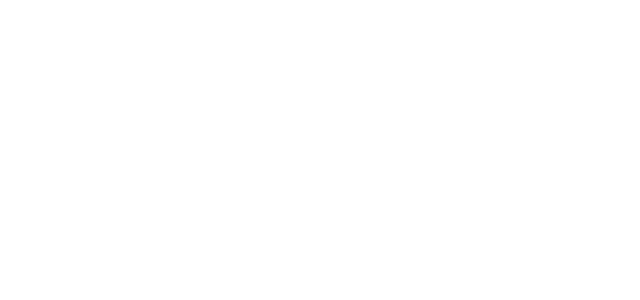
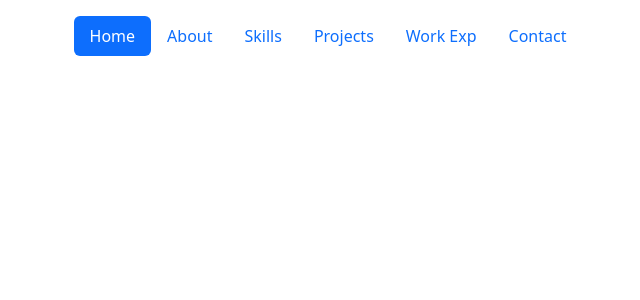
Before and after one commit to Abhishek-1804/abhishekdeshpande_portfolio, a React (Create React App) app: page / in a window 1280 px wide. Shown: the top 300 px of the page, without its empty margins (312-952 px from the left). Built offline with nearby package versions, Linux system fonts and the light colour scheme.

Commit message:
added a navbar

```diff
--- a/package.json
+++ b/package.json
@@ -9,6 +9,7 @@
     "bootstrap": "^5.3.1",
     "react": "^18.2.0",
     "react-dom": "^18.2.0",
+    "react-router-dom": "^6.15.0",
     "react-scripts": "5.0.1",
     "web-vitals": "^2.1.4"
   },
--- a/src/components/Navbar/Navbar.jsx
+++ b/src/components/Navbar/Navbar.jsx
@@ -1,5 +1,42 @@
 import React, { useState } from "react";
 
 export default function Navbar() {
-  return <div></div>;
+  return (
+    <div class="container">
+      <header class="d-flex justify-content-center py-3">
+        <ul class="nav nav-pills">
+          <li class="nav-item">
+            <a href="#" class="nav-link active" aria-current="page">
+              Home
+            </a>
+          </li>
+          <li class="nav-item">
+            <a href="#" class="nav-link">
+              About
+            </a>
+          </li>
+          <li class="nav-item">
+            <a href="#" class="nav-link">
+              Skills
+            </a>
+          </li>
+          <li class="nav-item">
+            <a href="#" class="nav-link">
+              Projects
+            </a>
+          </li>
+          <li class="nav-item">
+            <a href="#" class="nav-link">
+              Work Exp
+            </a>
+          </li>
+          <li class="nav-item">
+            <a href="#" class="nav-link">
+              Contact
+            </a>
+          </li>
+        </ul>
+      </header>
+    </div>
+  );
 }
```
Also changed, not shown: 1 other file (tests, documents, lock files or other folders).
